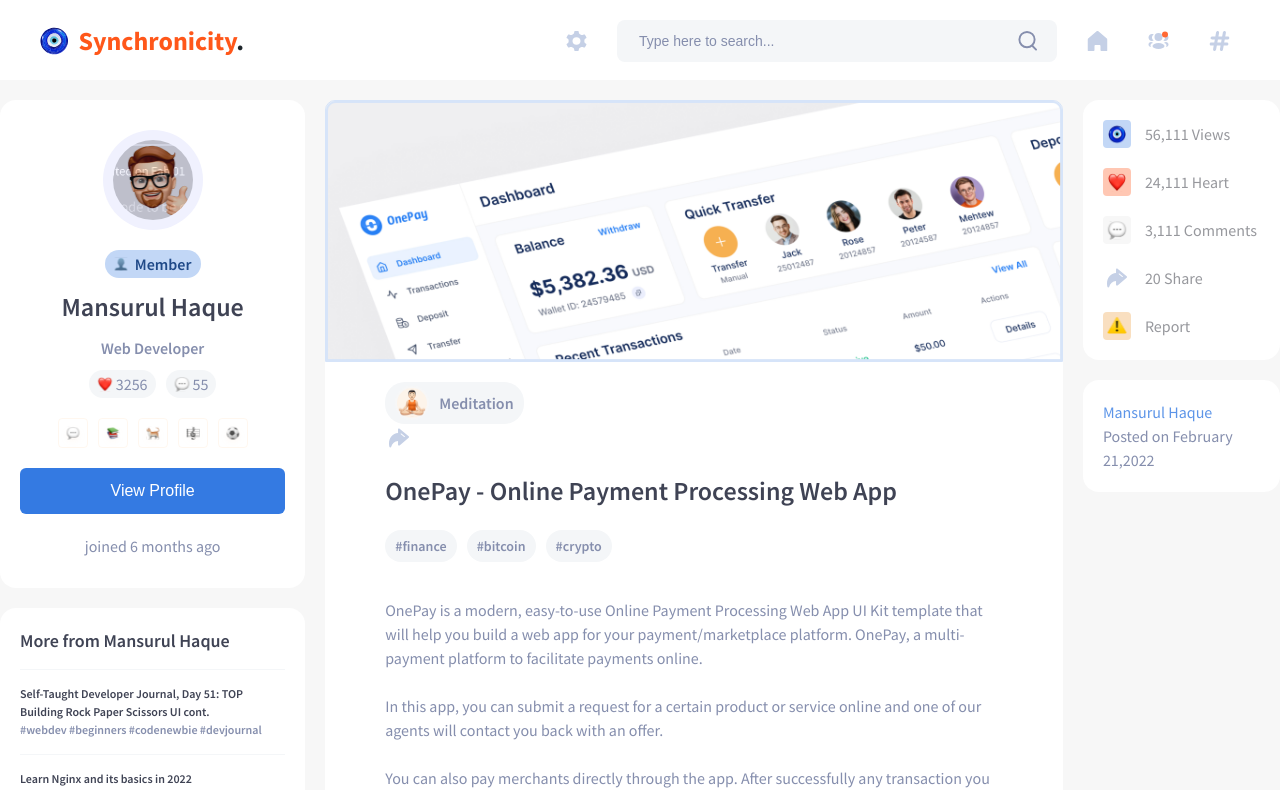
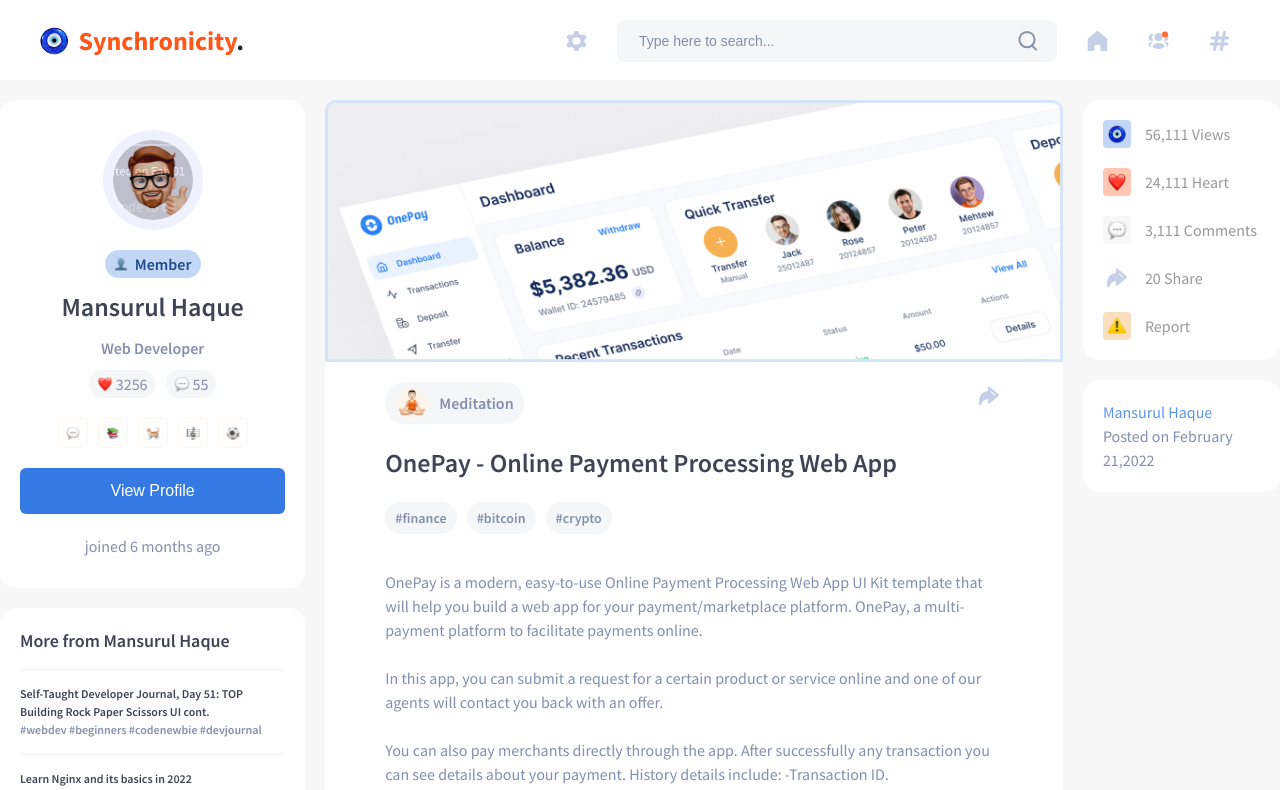
Before and after one commit to LuisBlau/Synchronicity, a Next.js app: page /post-open in a window 1280 px wide. Shown: the top 790 px of the page. Built offline with nearby package versions, Linux system fonts and the light colour scheme.

Commit message:
fix more icon position in PostOpen.module.css

```diff
--- a/styles/PostOpen.module.css
+++ b/styles/PostOpen.module.css
@@ -254,6 +254,11 @@
   max-width: fit-content;
   background: var(--icon-back);
   border-radius: 20px;
+}
+
+.postHeaderGroupWaraper{
+  display: flex;
+  justify-content: space-between;
 }
 
 .groupAvatar {
@@ -671,10 +676,6 @@
     font-size: 12px;
     line-height: 18px;
   }
-  .postHeaderGroupWaraper{
-    display: flex;
-    justify-content: space-between;
-  }
 
   .postContent {
     padding: 0 35px;
```
